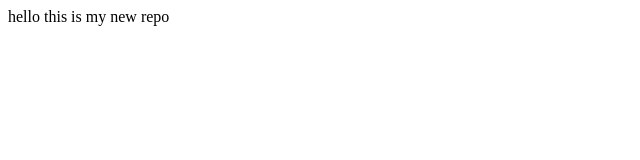
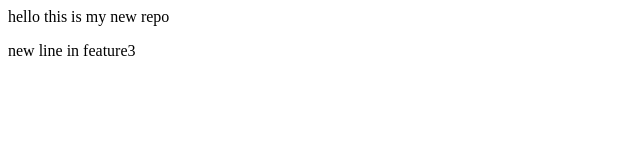
Before and after one commit to deepanshuyadav36/localrepo, a plain HTML site: page index.html in a window 1280 px wide. Shown: the whole page, without its empty margins (0-640 px from the left). Drawn offline with Linux system fonts and the light colour scheme.

Commit message:
new feature3

```diff
--- a/index.html
+++ b/index.html
@@ -1 +1,2 @@
 <p>hello this is my new repo</p>
+<p> new line in feature3</p>
```
